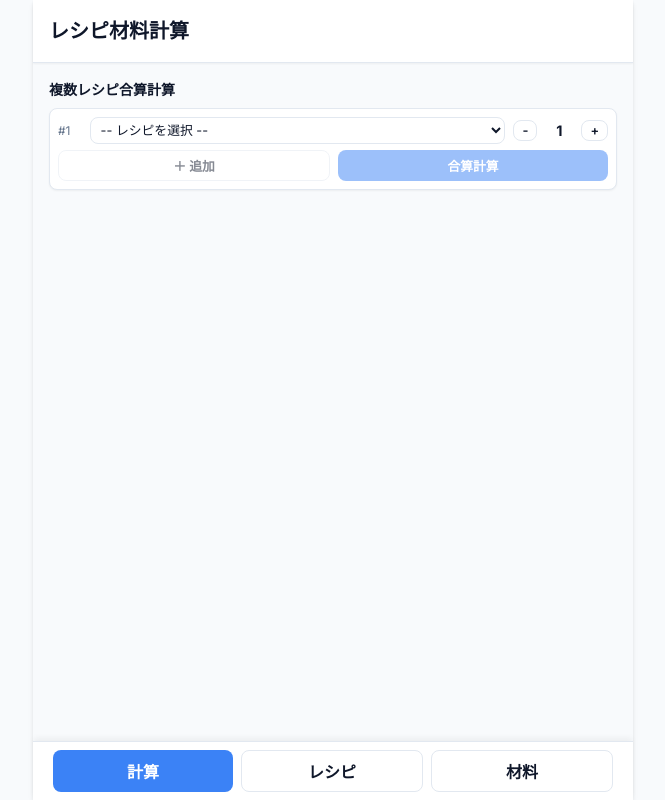
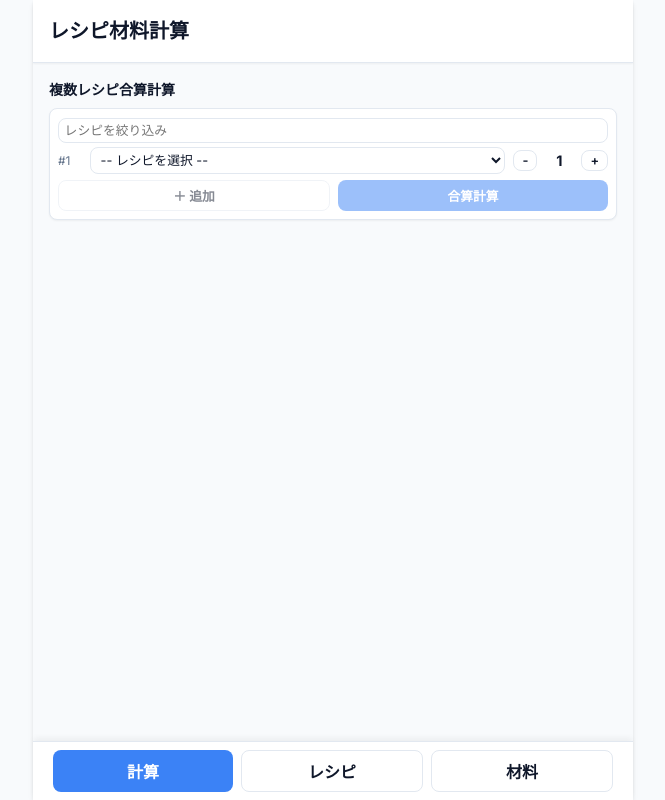
Before and after one commit to utapig/recipe-calculator, a React (Vite) app: page / in a window 1280 px wide. Shown: the whole page, without its empty margins (307-972 px from the left). Built offline with nearby package versions, Linux system fonts and the light colour scheme.

Commit message:
レシピ絞り込み機能追加

```diff
--- a/src/components/Calculator.tsx
+++ b/src/components/Calculator.tsx
@@ -9,19 +9,30 @@ interface RecipeEntry {
 
 export function Calculator() {
   const { recipes, ingredients } = useData();
+  const initialEntryId = Date.now().toString();
   const [entries, setEntries] = useState<RecipeEntry[]>([
-    { id: Date.now().toString(), recipeId: '', portions: 1 }
+    { id: initialEntryId, recipeId: '', portions: 1 }
   ]);
+  const [recipeSearchTerms, setRecipeSearchTerms] = useState<Record<string, string>>({
+    [initialEntryId]: ''
+  });
   const [isCalculated, setIsCalculated] = useState(false);
   const [copyStatus, setCopyStatus] = useState<'idle' | 'copied' | 'error'>('idle');
 
   const handleAddEntry = () => {
-    setEntries([...entries, { id: Date.now().toString(), recipeId: '', portions: 1 }]);
+    const newEntryId = Date.now().toString();
+    setEntries([...entries, { id: newEntryId, recipeId: '', portions: 1 }]);
+    setRecipeSearchTerms(prev => ({ ...prev, [newEntryId]: '' }));
     setIsCalculated(false);
   };
 
   const handleRemoveEntry = (id: string) => {
     setEntries(entries.filter(e => e.id !== id));
+    setRecipeSearchTerms(prev => {
+      const next = { ...prev };
+      delete next[id];
+      return next;
+    });
     setIsCalculated(false);
   };
 
@@ -81,6 +92,14 @@ export function Calculator() {
       <div className="card" style={{ padding: 'var(--spacing-sm)' }}>
         {entries.map((entry, index) => (
           <div key={entry.id} className="calc-entry-row" style={{ borderBottom: index < entries.length - 1 ? '1px solid var(--color-border)' : 'none', paddingBottom: index < entries.length - 1 ? '0.4rem' : 0, marginBottom: index < entries.length - 1 ? '0.4rem' : 0 }}>
+            <input
+              type="text"
+              className="input-base"
+              value={recipeSearchTerms[entry.id] ?? ''}
+              onChange={(e) => setRecipeSearchTerms(prev => ({ ...prev, [entry.id]: e.target.value }))}
+              placeholder="レシピを絞り込み"
+              style={{ marginBottom: '0.25rem', fontSize: '0.8rem', padding: '0.25rem 0.35rem' }}
+            />
             <div className="flex gap-sm items-center" style={{ marginBottom: '0.25rem' }}>
               <span className="text-xs text-sub" style={{ minWidth: '1.5rem' }}>#{index + 1}</span>
               <select
@@ -90,9 +109,15 @@ export function Calculator() {
                 style={{ marginBottom: 0, fontSize: '0.8rem', padding: '0.25rem 0.35rem' }}
               >
                 <option value="">-- レシピを選択 --</option>
-                {recipes.map(r => (
+                {recipes
+                  .filter(r => {
+                    const term = (recipeSearchTerms[entry.id] ?? '').trim().toLowerCase();
+                    if (!term) return true;
+                    return r.name.toLowerCase().includes(term);
+                  })
+                  .map(r => (
                   <option key={r.id} value={r.id}>{r.name} ({r.basePortions})</option>
-                ))}
+                  ))}
               </select>
               <div className="flex items-center gap-sm" style={{ flexShrink: 0 }}>
                 <button
```
